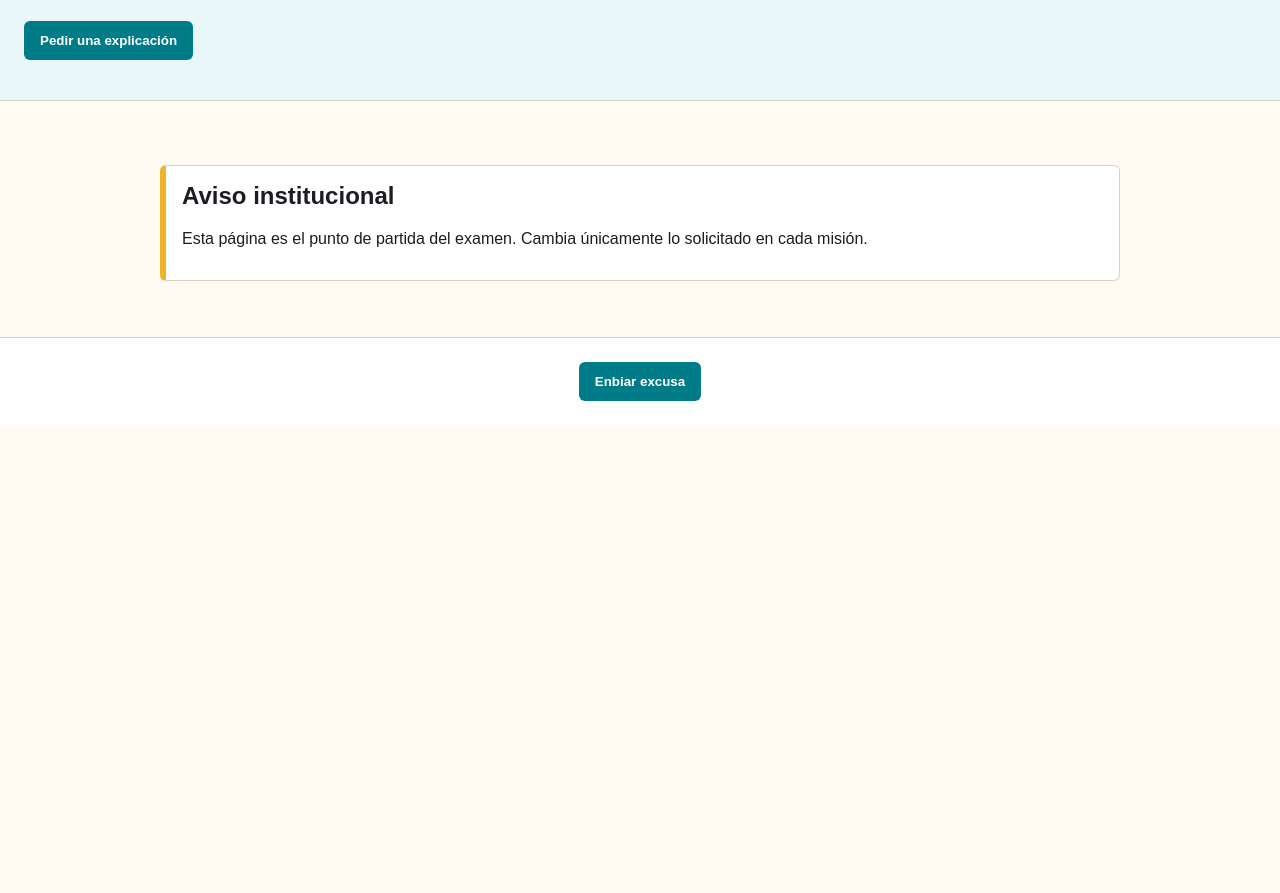
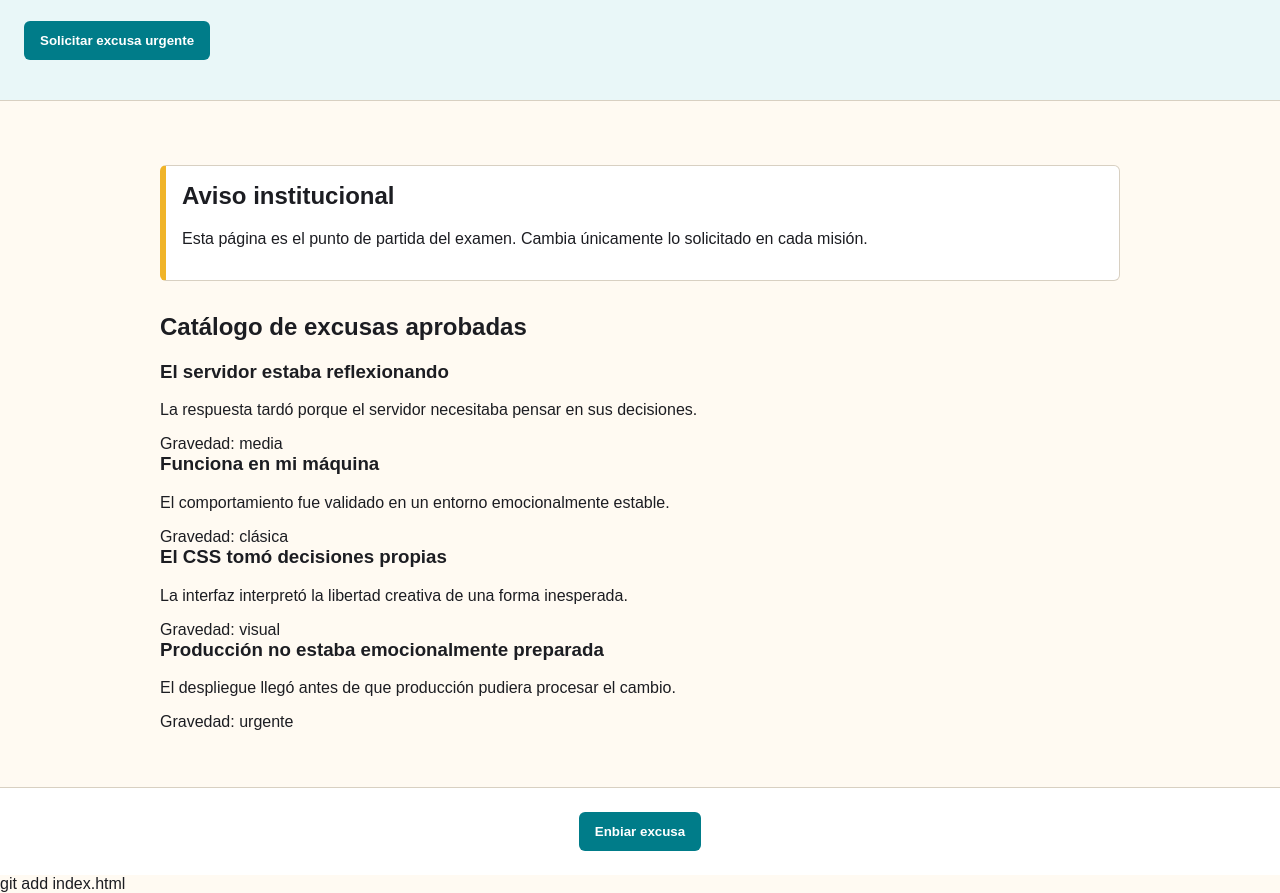
Before and after one commit to stephanytrujillo-glitch/ExamenPractico, a website: page index.html in a window 1280 px wide. Shown: the part 152-1045 px from the top of the page. Before the commit the page ends 800 px from the top, so only its background shows below. Drawn offline with Linux system fonts and the light colour scheme.

Commit message:
Agregar catalogo de excusas

```diff
--- a/index.html
+++ b/index.html
@@ -106,10 +106,10 @@
   </head>
   <body>
     <header>
-      <h1>Centro de Pendientes Técnicos</h1>
-      <p class="intro">Tramitamos explicaciones preventivas para incidentes que todavía nadie entiende.</p>
+      <h1>Oficina Nacional de Excusas Técnicas</h1>
+      <p class="intro">Donde cada bug encuentra una explicación convincente.</p>
       <div class="actions">
-        <button id="boton-hero" type="button">Pedir una explicación</button>
+        <button id="boton-hero" type="button">Solicitar excusa urgente</button>
       </div>
     </header>
 
@@ -118,10 +118,38 @@
         <h2 id="aviso-inicial">Aviso institucional</h2>
         <p>Esta página es el punto de partida del examen. Cambia únicamente lo solicitado en cada misión.</p>
       </section>
+
+      <section id="catalogo-excusas">
+        <h2>Catálogo de excusas aprobadas</h2>
+
+        <article class="excusa-card">
+          <h3>El servidor estaba reflexionando</h3>
+          <p>La respuesta tardó porque el servidor necesitaba pensar en sus decisiones.</p>
+          <span>Gravedad: media</span>
+        </article>
+
+        <article class="excusa-card">
+          <h3>Funciona en mi máquina</h3>
+          <p>El comportamiento fue validado en un entorno emocionalmente estable.</p>
+          <span>Gravedad: clásica</span>
+        </article>
+
+        <article class="excusa-card">
+          <h3>El CSS tomó decisiones propias</h3>
+          <p>La interfaz interpretó la libertad creativa de una forma inesperada.</p>
+          <span>Gravedad: visual</span>
+        </article>
+
+        <article class="excusa-card">
+          <h3>Producción no estaba emocionalmente preparada</h3>
+          <p>El despliegue llegó antes de que producción pudiera procesar el cambio.</p>
+          <span>Gravedad: urgente</span>
+        </article>
+      </section>
     </main>
 
     <footer>
       <button id="boton-envio-rapido" type="button">Enbiar excusa</button>
     </footer>
   </body>
-</html>
+</html> git add index.html
```
